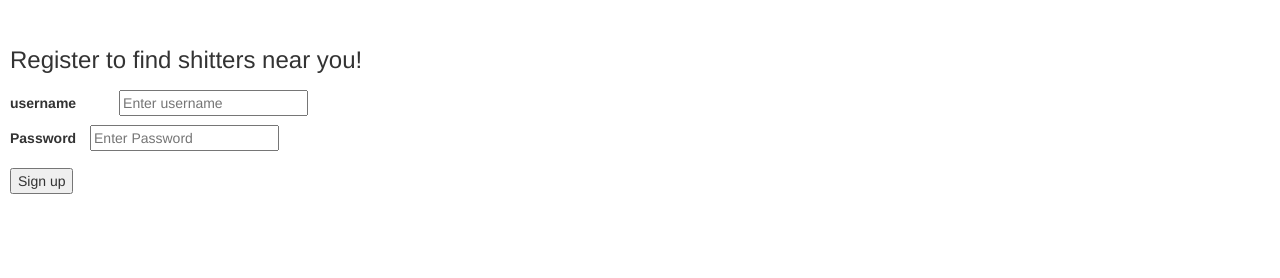
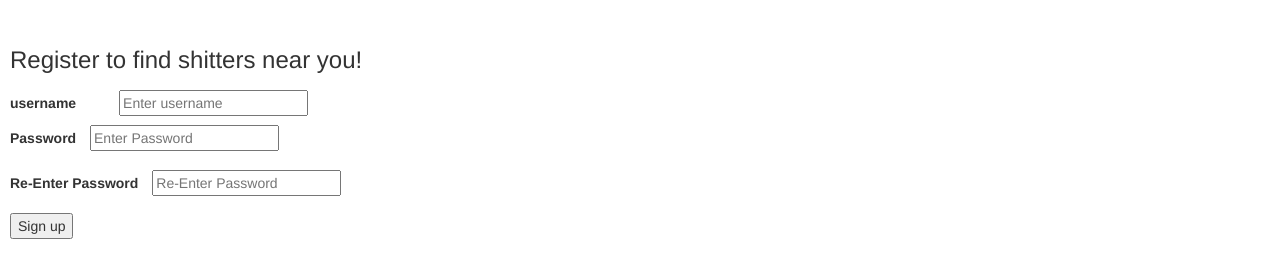
Before and after one commit to mikeoiknine/ShitHappens, a plain HTML site: page app/templates/auth/register.html in a window 1280 px wide. Shown: the part 204-482 px from the top of the page. Drawn offline with nearby package versions, Linux system fonts and the light colour scheme.

Commit message:
Copy me Joanna

```diff
--- a/app/templates/auth/register.html
+++ b/app/templates/auth/register.html
@@ -16,7 +16,35 @@
   </div>
 </nav>
 
+        <script>
+            function checkPass() {
+                var get_elem = document.getElementById,
+                pass1 = document.getElementById('password'),
+                pass2 = document.getElementById('password_confirm'),
+                message = document.getElementById('confirmMessage'),
+                colors = {
+                    goodColor: "#fff",
+                    goodColored: "#087a08",
+                    badColor: "#fff",
+                    badColored:"#ed0b0b"
+                },
+                strings = {
+                    "confirmMessage": ["Matching", "Not Matching"]
+                };
 
+                if(password.value === password_confirm.value && (password.value + password_confirm.value) !== "") {
+                    password_confirm.style.backgroundColor = colors["goodColor"];
+                    message.style.color = colors["goodColored"];
+                    message.innerHTML = strings["confirmMessage"][0];
+                } else if(!(password_confirm.value === "")) {
+                    password_confirm.style.backgroundColor = colors["badColor"];
+                    message.style.color = colors["badColored"];
+                    message.innerHTML = strings["confirmMessage"][1];
+                } else {
+                    message.innerHTML = "";
+                }
+            }
+        </script>
 <body style="background-color: #fff;">
   <h2 class="jumbotron text-center">Poop?</h2>
 
@@ -29,8 +57,11 @@
     <input type="text" placeholder="Enter username" name="username" id="username" required><br>
 
     <label for="pass" style="padding: 10px"><b>Password</b></label>
-    <input type="password" placeholder="Enter Password" name="password" id="password" required><br>
+    <input type="password" placeholder="Enter Password" name="password" id="password" required onkeyup="checkPass()"><br>
 
+    <label for="pass" style="padding: 10px"><b>Re-Enter Password</b></label>
+    <input type="password" placeholder="Re-Enter Password" name="password_confirm" id="password_confirm" required onkeyup="checkPass()"><br>
+    <span id="confirmMessage" class="confirmMessage"></span>
   <div class="register" style="padding: 5px 10px;">
     <button type="submit">Sign up</button>
     <span class="pass" style="background-color:#fff; padding-left: 20px;">
```
